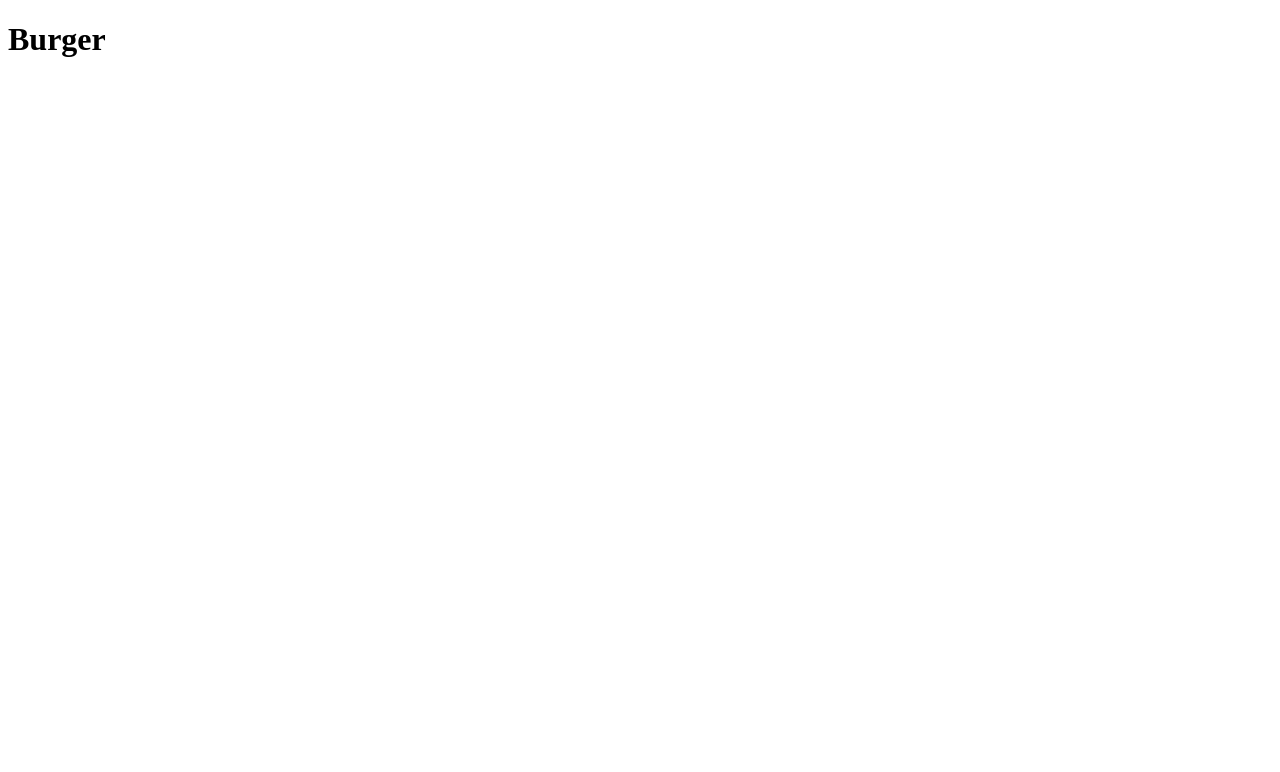
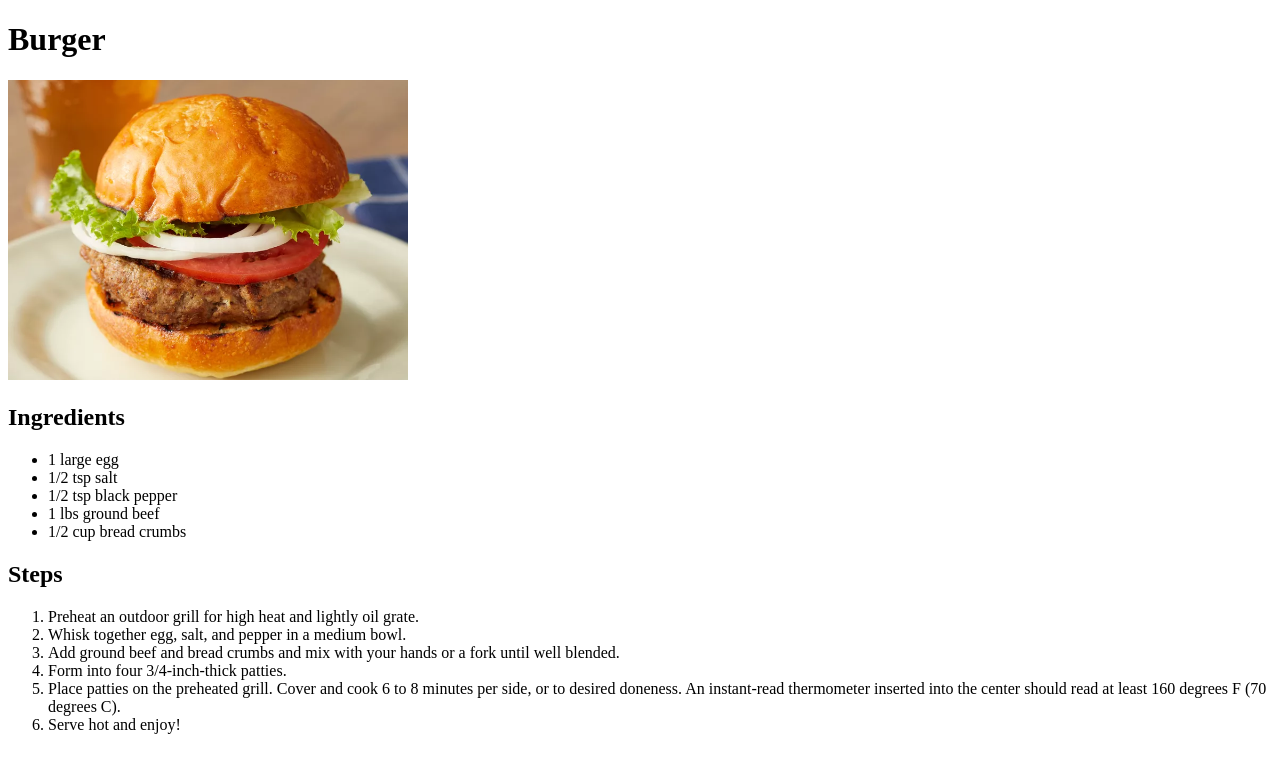
Before and after one commit to michael-escutia/odin-recipe, a plain HTML site: page recipes/burger.html in a window 1280 px wide. Drawn offline with Linux system fonts and the light colour scheme.

Commit message:
add ingredient and step sections and image

```diff
--- a/recipes/burger.html
+++ b/recipes/burger.html
@@ -7,5 +7,24 @@
 </head>
 <body>
     <h1>Burger</h1>
+    <img src="../images/burger.webp" alt="burger" width="400">
+    <h2>Ingredients</h2>
+    <ul>
+        <li>1 large egg</li>
+        <li>1/2 tsp salt</li>
+        <li>1/2 tsp black pepper</li>
+        <li>1 lbs ground beef</li>
+        <li>1/2 cup bread crumbs</li>
+    </ul>
+
+    <h2>Steps</h2>
+    <ol>
+        <li>Preheat an outdoor grill for high heat and lightly oil grate.</li>
+        <li>Whisk together egg, salt, and pepper in a medium bowl.</li>
+        <li>Add ground beef and bread crumbs and mix with your hands or a fork until well blended.</li>
+        <li>Form into four 3/4-inch-thick patties.</li>
+        <li>Place patties on the preheated grill. Cover and cook 6 to 8 minutes per side, or to desired doneness. An instant-read thermometer inserted into the center should read at least 160 degrees F (70 degrees C).       </li>
+        <li>Serve hot and enjoy!</li>
+    </ol>
 </body>
 </html>
```
